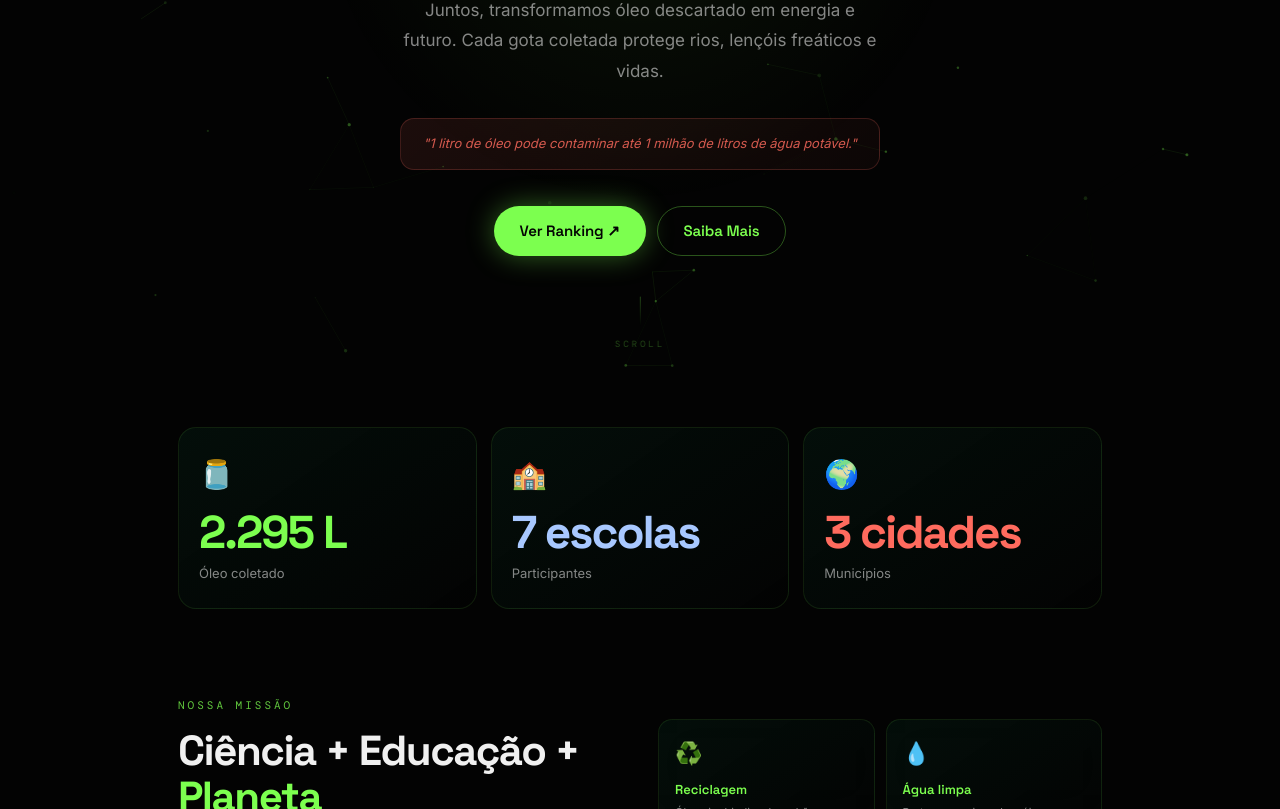
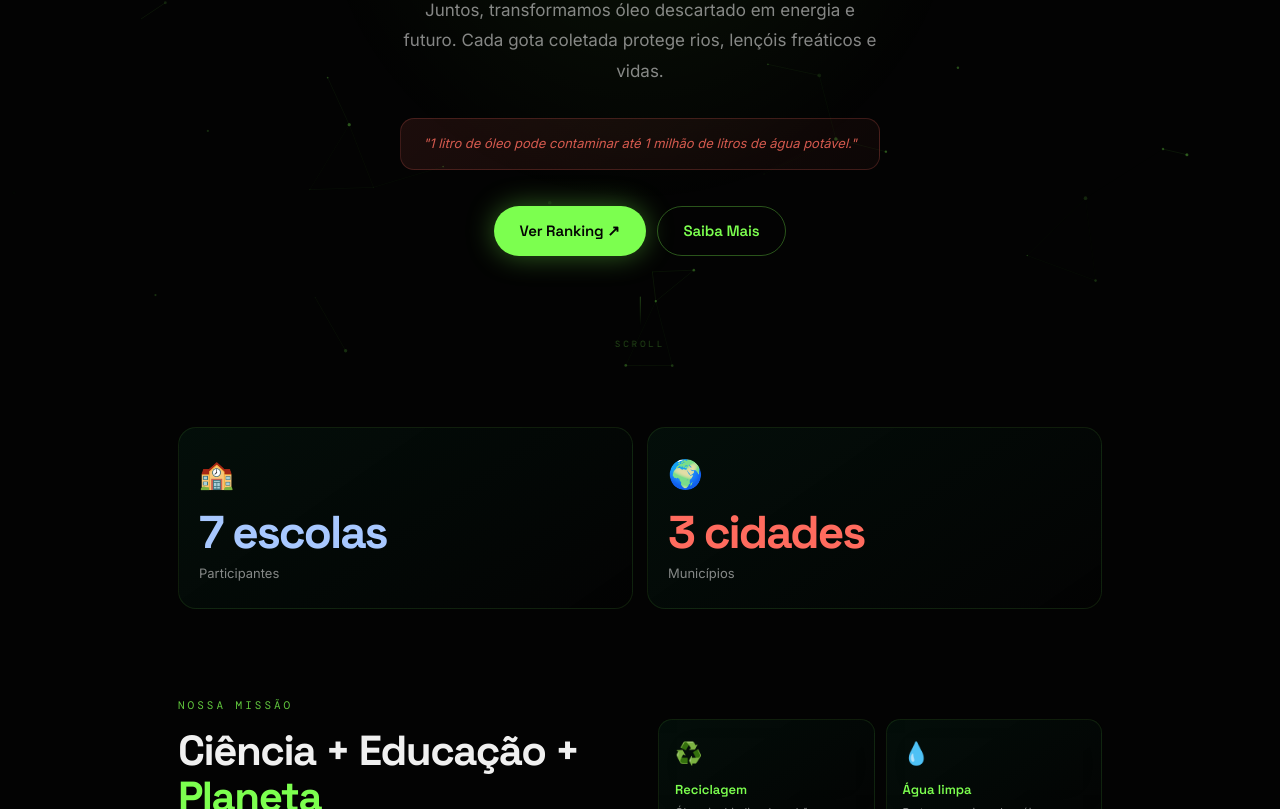
Before and after one commit to llucaspro/biologicas, a React (Vite) app: page / in a window 1280 px wide. Shown: the part 425-1234 px from the top of the page. Built offline with nearby package versions, Linux system fonts and the light colour scheme.

Commit message:
Remove litros (óleo coletado) da home pública

```diff
--- a/src/App.jsx
+++ b/src/App.jsx
@@ -373,7 +373,6 @@ const HomePage = ({ nav, schools }) => {
       <section ref={sRef} style={{padding:"52px 18px",maxWidth:960,margin:"0 auto"}}>
         <div style={{display:"grid",gridTemplateColumns:"repeat(auto-fit,minmax(190px,1fr))",gap:14}}>
           {[
-            {v:cL, s:" L",       label:"Óleo coletado",  icon:"🫙", c:"var(--g)"},
             {v:cS, s:" escolas", label:"Participantes",   icon:"🏫", c:"var(--blue)"},
             {v:cC, s:" cidades", label:"Municípios",      icon:"🌍", c:"var(--red)"},
           ].map((s,i)=>(
```
